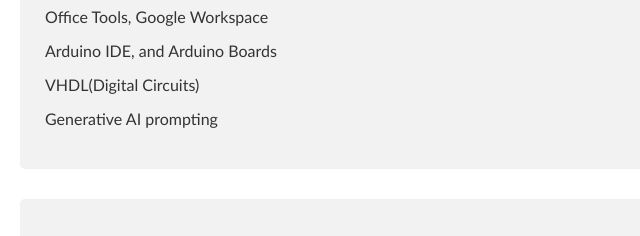
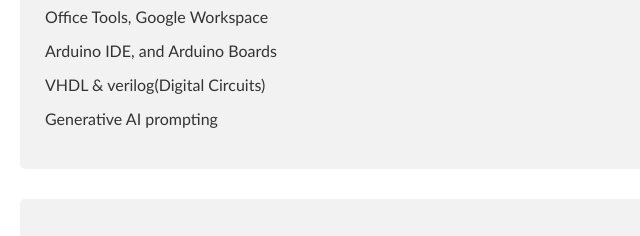
Before and after one commit to arabinda-sahu2002/resume, a plain HTML site: page index.html in a window 1280 px wide. Shown: the part 462-698 px from the top of the page, 0-640 px from the left. Drawn offline with Linux system fonts and the light colour scheme.

Commit message:
Update index.html

```diff
--- a/index.html
+++ b/index.html
@@ -28,7 +28,7 @@
       <li class="skill-card">Basic C programming</li>
       <li class="skill-card">Office Tools, Google Workspace</li>
       <li class="skill-card">Arduino IDE, and Arduino Boards</li>
-      <li class="skill-card">VHDL(Digital Circuits)</li>
+      <li class="skill-card">VHDL & verilog(Digital Circuits)</li>
       <li class="skill-card">Generative AI prompting</li>
     </ul>
   </section>
```
